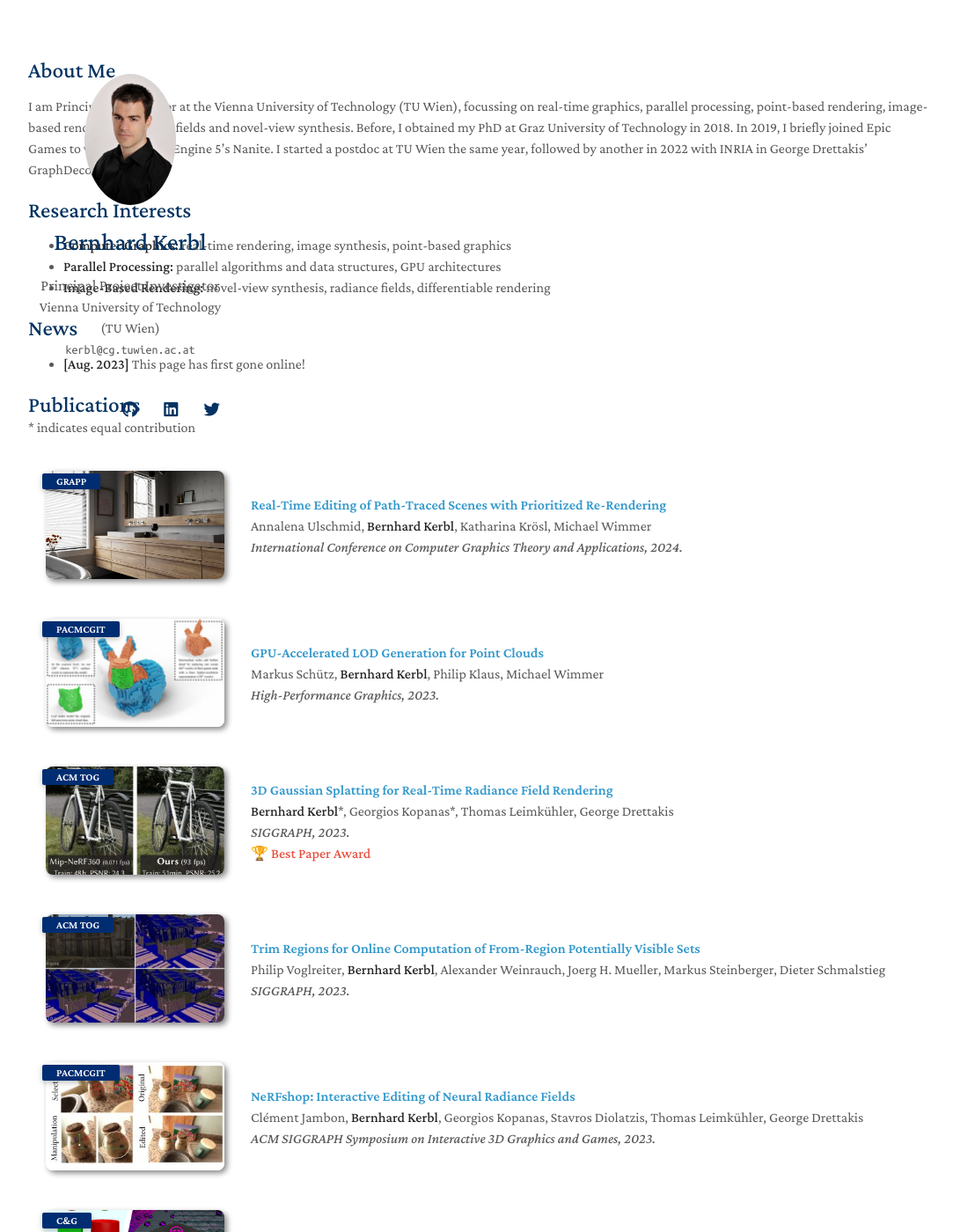
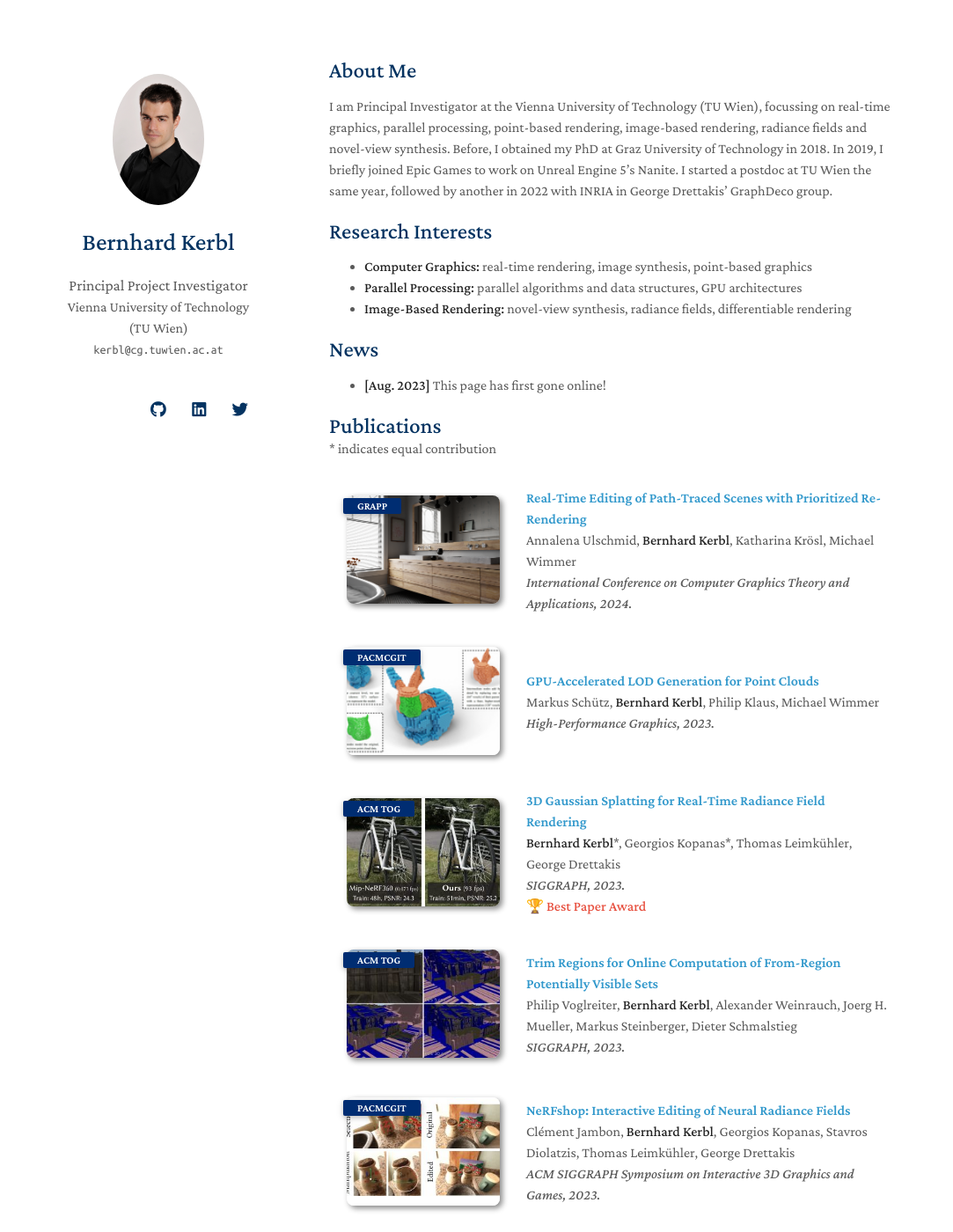
Before and after one commit to Snosixtyboo/snosixtyboo.github.io, a Jekyll site: the page built from index.md, in a window 1280 px wide and 1400 px high. Shown: the whole window at 88% size, without its empty margins (96-1179 px from the left). Built offline with Jekyll 4.4.1, drawn with Linux system fonts in a browser that asks for light colours; nearby versions of some CDN libraries; a style sheet for code colours, icons or effects is not loaded; our own code applies the rules of GitHub Pages for plain Markdown files.

Commit message:
updated description

```diff
--- a/_sass/minimal-light.scss
+++ b/_sass/minimal-light.scss
@@ -296,8 +296,7 @@ a:hover small {
 }
 
 .wrapper {
-  /*width:960px;*/
-  max-width: 80%;
+  width:960px;
   margin:0 auto;
 }
 
@@ -433,7 +432,7 @@ header ul a strong {
 }
 
 section {
-  max-width: 100%;/*width:650px;*/
+  width:650px;
   float:right;
   padding-top:4.0em;
   padding-bottom:50px;
```
